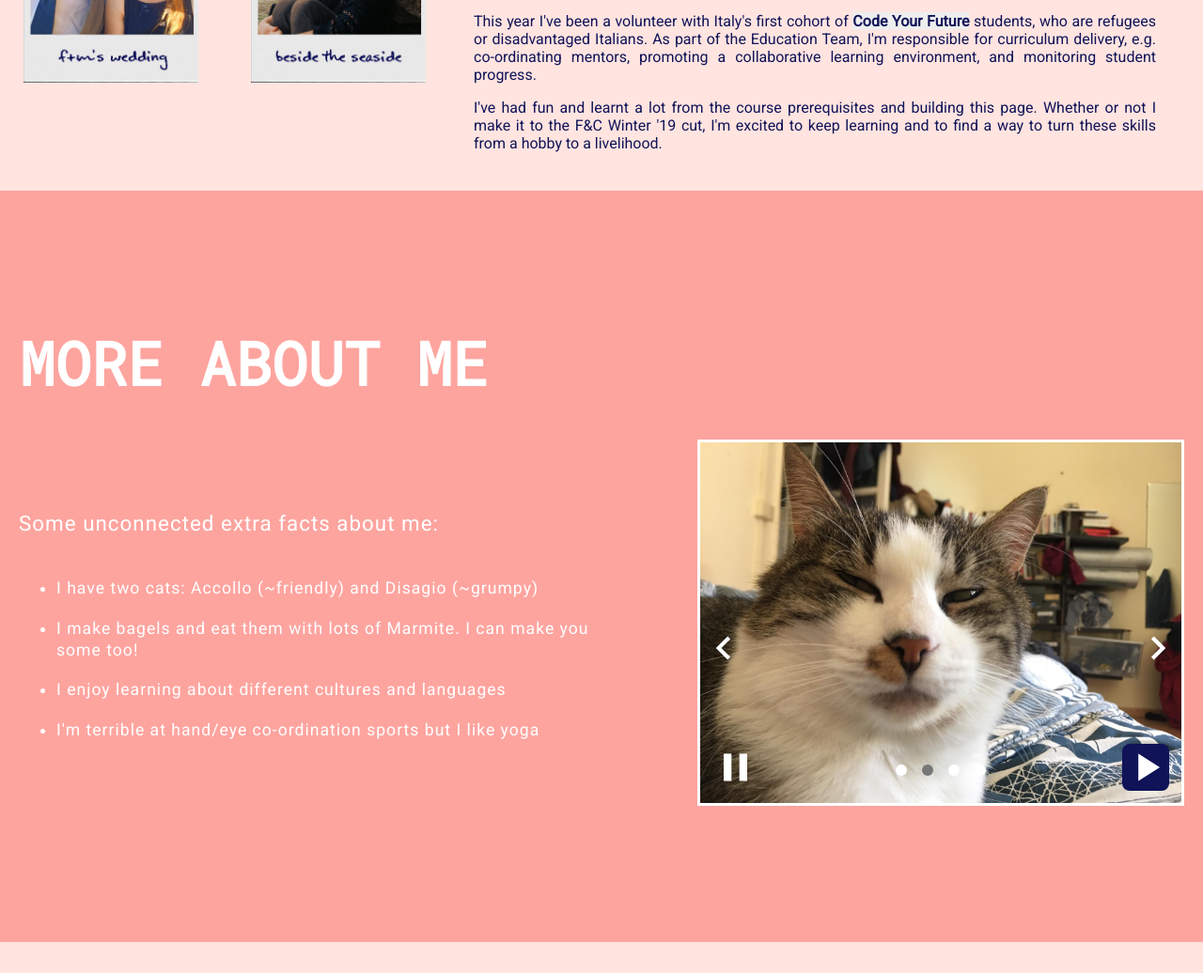
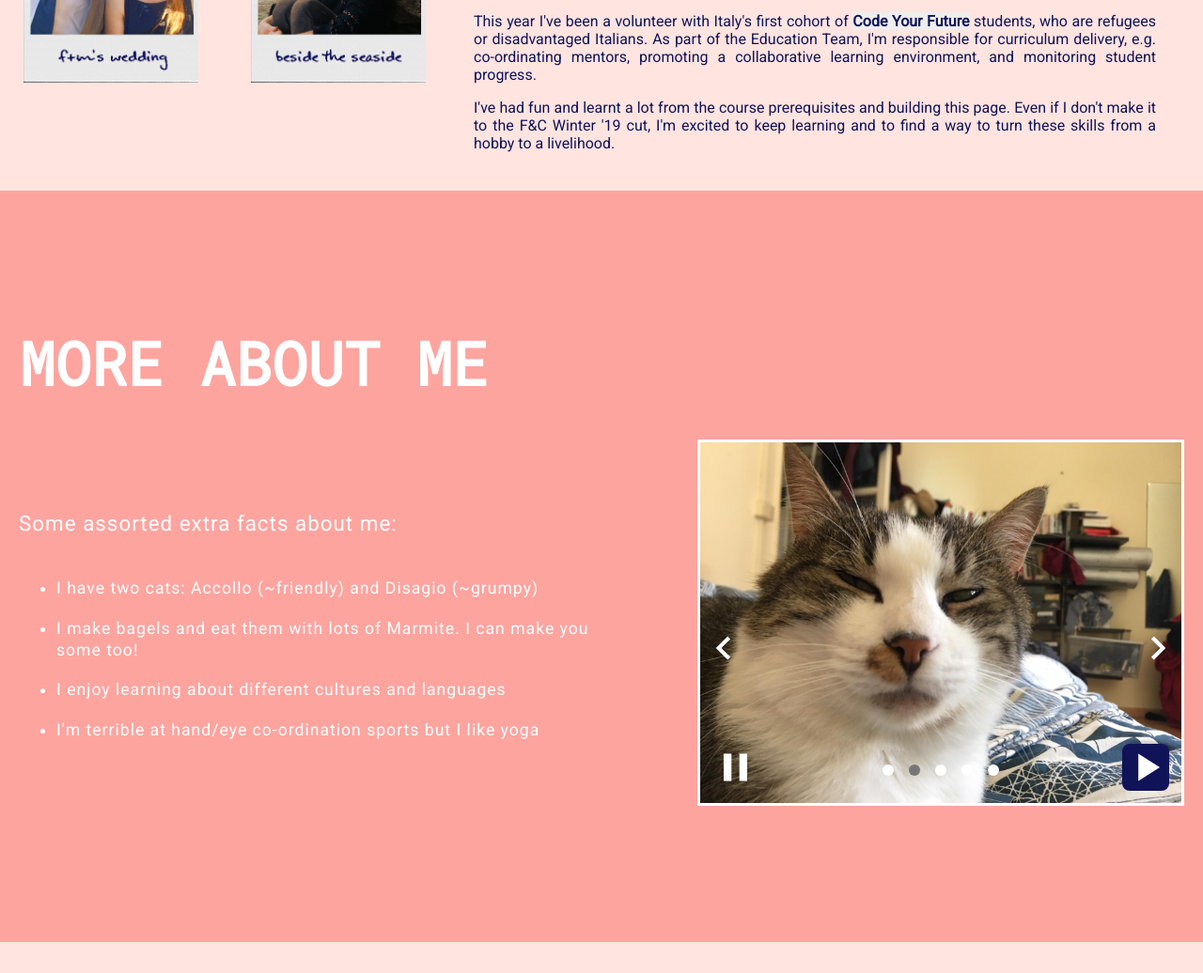
Before and after one commit to sleepysnapdragon/FandC_Application, a plain HTML site: page index.html in a window 1280 px wide. Shown: the part 1397-2433 px from the top of the page at 94% size. Drawn offline with Linux system fonts and the light colour scheme.

Commit message:
extra pic

```diff
--- a/index.html
+++ b/index.html
@@ -127,7 +127,7 @@
             </p>
             <p>
               I've had fun and learnt a lot from the course prerequisites and
-              building this page. Whether or not I make it to the F&C Winter '19
+              building this page. Even if I don't make it to the F&C Winter '19
               cut, I'm excited to keep learning and to find a way to turn these
               skills from a hobby to a livelihood.
             </p>
@@ -140,7 +140,7 @@
           <div id="somethingmorerow">
             <div id="somethingmoretext">
               <p>
-                Some unconnected extra facts about me:
+                Some assorted extra facts about me:
               </p>
               <ul>
                 <li>
@@ -175,6 +175,7 @@
                   <span class="dot" onclick="showX(1)"></span>
                   <span class="dot" onclick="showX(2)"></span>
                   <span class="dot" onclick="showX(3)"></span>
+                  <span class="dot" onclick="showX(4)"></span>
                 </div>
                 <i
                   class="material-icons"
--- a/js/carousel.js
+++ b/js/carousel.js
@@ -7,6 +7,7 @@ pics[0] = new Image();
 pics[1] = new Image();
 pics[2] = new Image();
 pics[3] = new Image();
+pics[4] = new Image();
 var isPausing = false; //the status of stopping the animation: will be false when animation is running or stopped, and true when in the process of finishing animation
 var wait;
 var isPlaying; //true when auto playing
@@ -38,6 +39,7 @@ function load() {
   pics[1].src = "./images/disagio1.jpg";
   pics[2].src = "./images/bagels.jpg";
   pics[3].src = "./images/mosaic.jpg";
+  pics[4].src = "./images/yoga.jpg";
   isLoaded = setInterval(loadingCheck, 10);
 }
 
@@ -48,7 +50,8 @@ function loadingCheck() {
     pics[0].complete &&
     pics[1].complete &&
     pics[2].complete &&
-    pics[3].complete
+    pics[3].complete &&
+    pics[4].complete
   ) {
     clearInterval(isLoaded);
     autoPlay();
```
Also changed, not shown: images/yoga.jpg (added).
